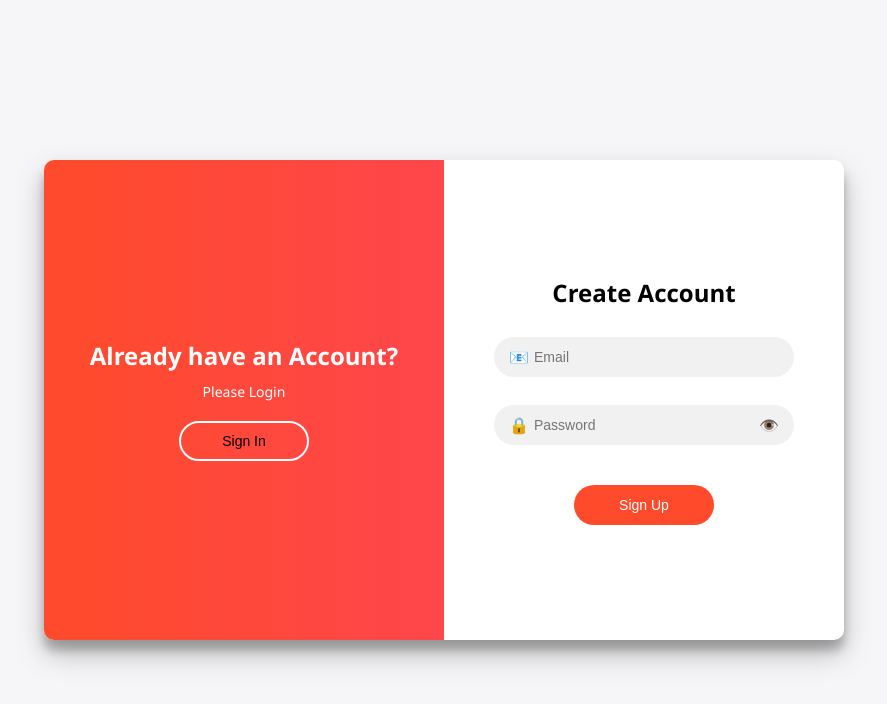
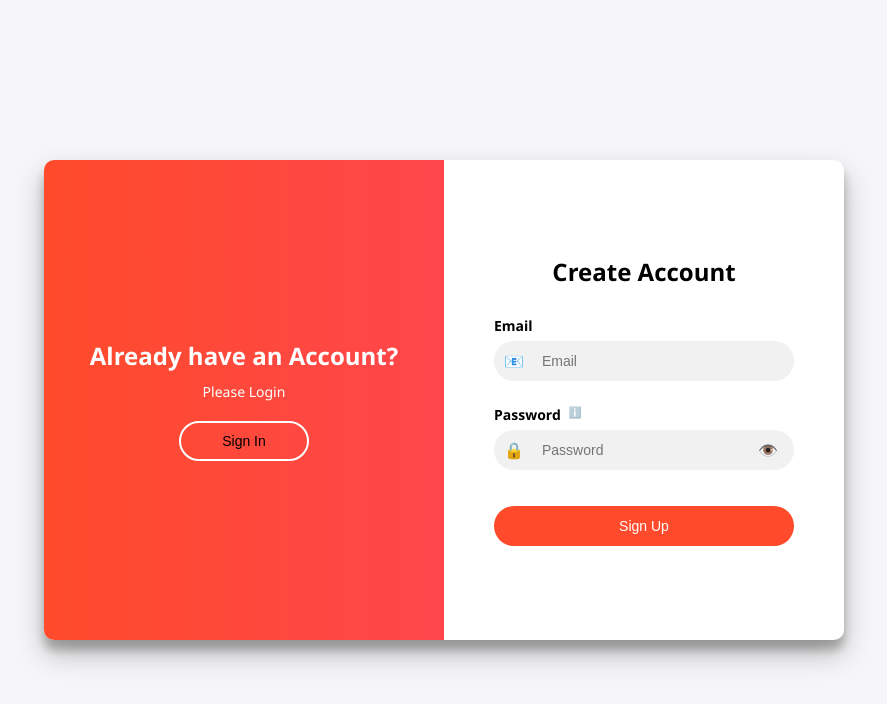
Before and after one commit to KashanAltaf/auth-app, a website: page index.html in a window 1280 px wide. Both pictures are taken after a click on the button "Sign Up". Shown: the whole page, without its empty margins (196-1083 px from the left). Drawn offline with nearby package versions, Linux system fonts and the light colour scheme.

Commit message:
Design Change Commit

```diff
--- a/css/style.css
+++ b/css/style.css
@@ -41,7 +41,6 @@ body {
 .sign-in-container {
   left: 0;
   z-index: 2;
-  pointer-events: all;
 }
 
 .sign-up-container {
@@ -64,22 +63,15 @@ body {
 }
 
 form {
-    background: #ffffff;
+  background: #fff;
   display: flex;
   flex-direction: column;
-    align-items: center;
+  align-items: stretch;
 }
 
 form h2 {
   margin-bottom: 20px;
-}
-
-form input {
-    background: #eee;
-    border: none;
-    padding: 12px 15px;
-    margin: 8px 0;
-    width: 100%;
+  text-align: center;
 }
 
 form button {
@@ -109,13 +101,13 @@ form button:active {
   z-index: 100;
 }
 
-.container.container.right-panel-active .overlay-container {
+.container.right-panel-active .overlay-container {
   transform: translateX(-100%);
 }
 
 .overlay {
   background: linear-gradient(to right, #ff4b2b, #ff416c);
-    color: #ffffff;
+  color: #fff;
   position: relative;
   left: -100%;
   height: 100%;
@@ -124,7 +116,7 @@ form button:active {
   transition: transform 0.6s ease-in-out;
 }
 
-.container.container.right-panel-active .overlay {
+.container.right-panel-active .overlay {
   transform: translateX(50%);
 }
 
@@ -137,8 +129,7 @@ form button:active {
   top: 0;
   height: 100%;
   width: 50%;
-    transform: translateX(0);
-    transition: transform 0.6s ease-in-out;
+  text-align: center;
 }
 
 .overlay-left {
@@ -150,11 +141,11 @@ form button:active {
   transform: translateX(0);
 }
 
-.container.container.right-panel-active .overlay-left {
+.container.right-panel-active .overlay-left {
   transform: translateX(0);
 }
 
-.container.container.right-panel-active .overlay-right {
+.container.right-panel-active .overlay-right {
   transform: translateX(20%);
 }
 
@@ -167,6 +158,7 @@ form button:active {
   font-size: 14px;
   margin-bottom: 20px;
 }
+
 button.ghost {
   background: transparent;
   border: 2px solid #fff;
@@ -177,60 +169,54 @@ button.ghost {
   cursor: pointer;
 }
 
-/*Welcome page*/
-.welcome-page {
-    background-color: linear-gradient(45deg, #ff4b2b, #ff416c);
-    justify-content: center;
-    align-items: center;
+.input-label {
+  font-weight: 600;
+  font-size: 14px;
+  margin: 8px 0 6px;
+  display: inline-block;
 }
 
-.welcome-box {
-    background: #fff;
-    padding: 40px;
-    border-radius: 10px;
-    text-align: center;
-    box-shadow: 0 8px 16px rgba(0, 0, 0, 0.3);
-    animation: fadeIn 1s ease-out;
+.info-icon {
+  font-size: 0.65rem;
+  margin-left: 4px;
+  cursor: help;
+  vertical-align: top;
+  opacity: 0.6;
+  transition: 0.3s;
 }
 
-@keyframes fadeIn {
-    from {opacity: 0; transform: translateY(-20px);}
-    to {opacity: 1; transform: translateY(0);}
+.info-icon:hover {
+  opacity: 1;
 }
 
 .input-group {
-  position: relative;
-  margin-bottom: 12px;
-  width: 100%;
+  margin-bottom: 16px;
 }
 
-
-.input-group input {
-  width: 100%;
-  padding: 12px 40px 12px 40px; /* left + right padding for icon space */
-  border: none;
+.input-wrapper {
+  display: flex;
+  align-items: center;
+  background: #f1f1f1;
   border-radius: 30px;
-  background-color: #f1f1f1;
-  font-size: 14px;
-  outline: none;
-  box-sizing: border-box;
+  padding: 0 10px;
 }
 
-.input-group .icon {
-  position: absolute;
-  top: 50%;
-  transform: translateY(-50%);
-  font-size: 16px;
-  color: #666;
-  pointer-events: none;
+.input-wrapper input {
+  flex: 1;
+  border: none;
+  outline: none;
+  background: transparent;
+  padding: 12px;
+  font-size: 14px;
 }
 
-.input-group .icon.eye {
-  right: 15px;
-  pointer-events: auto;
+.input-wrapper .icon {
+  font-size: 1rem;
+  margin-right: 6px;
+  color: #666;
+}
+
+.input-wrapper .eye {
+  margin-left: 6px;
   cursor: pointer;
 }
-
-.input-group .icon:not(.eye) {
-  left: 15px;
-}
--- a/index.html
+++ b/index.html
@@ -10,36 +10,67 @@
 </head>
 <body>
   <div class="container" id="container">
+    <!-- Sign Up -->
     <div class="form-container sign-up-container">
       <form id="signupForm" action="/register" method="POST">
         <h2>Create Account</h2>
+
         <div class="input-group">
+          <label class="input-label">Email</label>
+          <div class="input-wrapper">
             <span class="icon">📧</span>
             <input type="email" name="email" placeholder="Email" required />
           </div>
+        </div>
+
         <div class="input-group">
+          <label class="input-label">
+            Password
+            <sup class="info-icon" title="Password must:
+💠 Be at least 8 characters
+💠 Contain one uppercase letter
+💠 Include one number
+💠 Include one special character
+💠 NOT contain the name from your email">ℹ️</sup>
+          </label>
+          <div class="input-wrapper">
             <span class="icon">🔒</span>
             <input type="password" name="password" placeholder="Password" required />
             <span class="icon eye" onclick="togglePassword(this)">👁️</span>
           </div>
+        </div>
+
         <button type="submit">Sign Up</button>
       </form>
     </div>
+
+    <!-- Sign In -->
     <div class="form-container sign-in-container">
       <form id="loginForm" action="/login" method="POST">
         <h2>Sign In</h2>
+
         <div class="input-group">
+          <label class="input-label">Email</label>
+          <div class="input-wrapper">
             <span class="icon">📧</span>
             <input type="email" name="email" placeholder="Email" required />
           </div>
+        </div>
+
         <div class="input-group">
+          <label class="input-label">Password</label>
+          <div class="input-wrapper">
             <span class="icon">🔒</span>
             <input type="password" name="password" placeholder="Password" required />
             <span class="icon eye" onclick="togglePassword(this)">👁️</span>
           </div>
+        </div>
+
         <button type="submit">Sign In</button>
       </form>
     </div>
+
+    <!-- Overlay Panels -->
     <div class="overlay-container">
       <div class="overlay">
         <div class="overlay-panel overlay-left">
@@ -55,6 +86,7 @@
       </div>
     </div>
   </div>
+
   <script src="js/script.js"></script>
 </body>
 </html>
```
Lines whose indentation alone changed are shown as unchanged.
